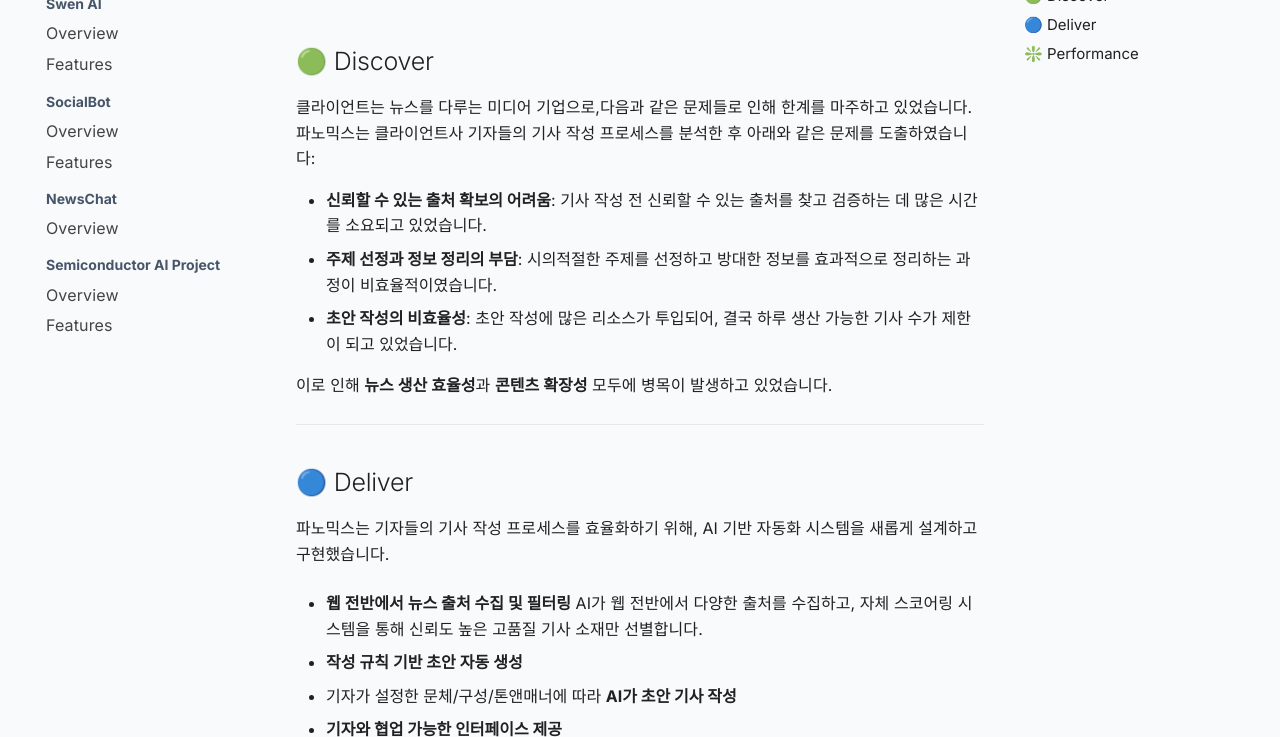
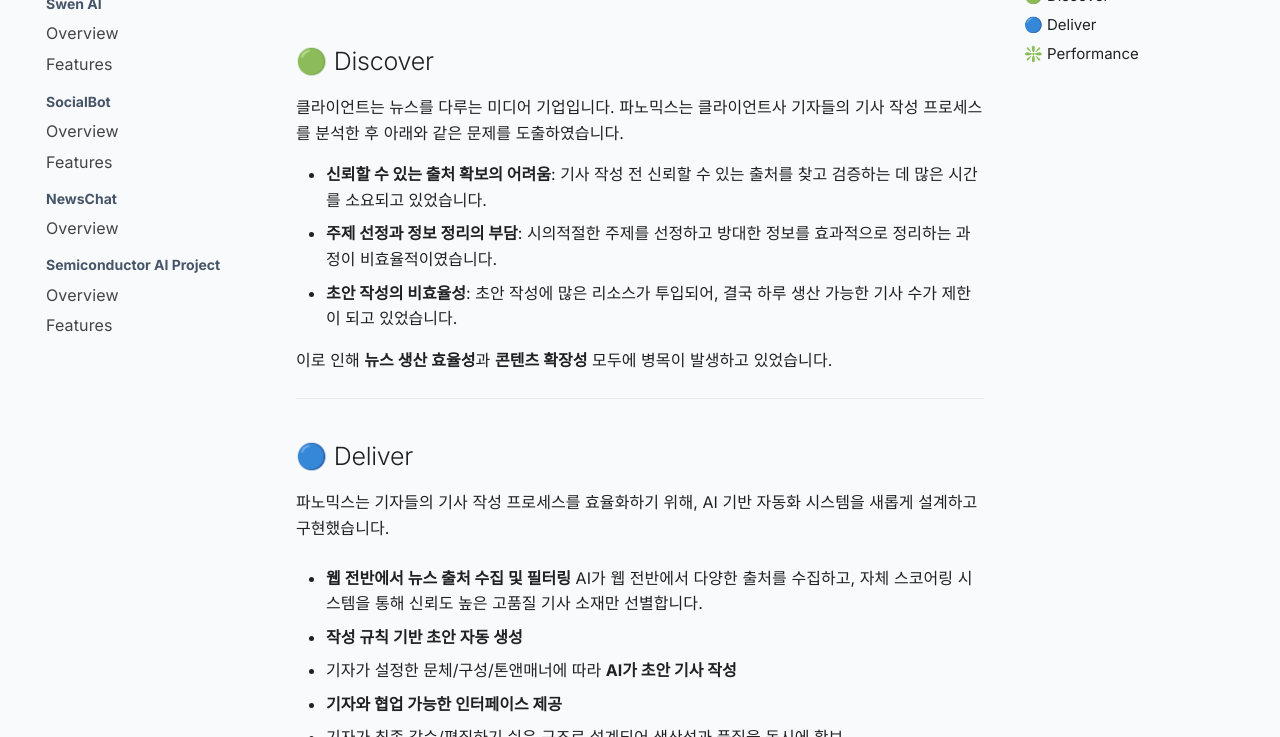
Before and after one commit to panomix/panomix, an MkDocs documentation site: the page built from docs/clients/news/news.md, in a window 1280 px wide and 900 px high, scrolled down 569 px, cut to the strip 163-900 px from the top of the window. Built offline with MkDocs 1.6.1 and Material for MkDocs 9.7.7, drawn with Linux system fonts in a browser that asks for light colours; comment, search, counter and statistics services are not loaded.

Commit message:
Update news.md

```diff
--- a/docs/clients/news/news.md
+++ b/docs/clients/news/news.md
@@ -9,7 +9,7 @@
 
 ## 🟢 Discover
 
-클라이언트는 뉴스를 다루는 미디어 기업으로,다음과 같은 문제들로 인해 한계를 마주하고 있었습니다. 파노믹스는 클라이언트사 기자들의 기사 작성 프로세스를 분석한 후 아래와 같은 문제를 도출하였습니다:
+클라이언트는 뉴스를 다루는 미디어 기업입니다. 파노믹스는 클라이언트사 기자들의 기사 작성 프로세스를 분석한 후 아래와 같은 문제를 도출하였습니다.
 
 
 - **신뢰할 수 있는 출처 확보의 어려움**: 기사 작성 전 신뢰할 수 있는 출처를 찾고 검증하는 데 많은 시간를 소요되고 있었습니다.
```
